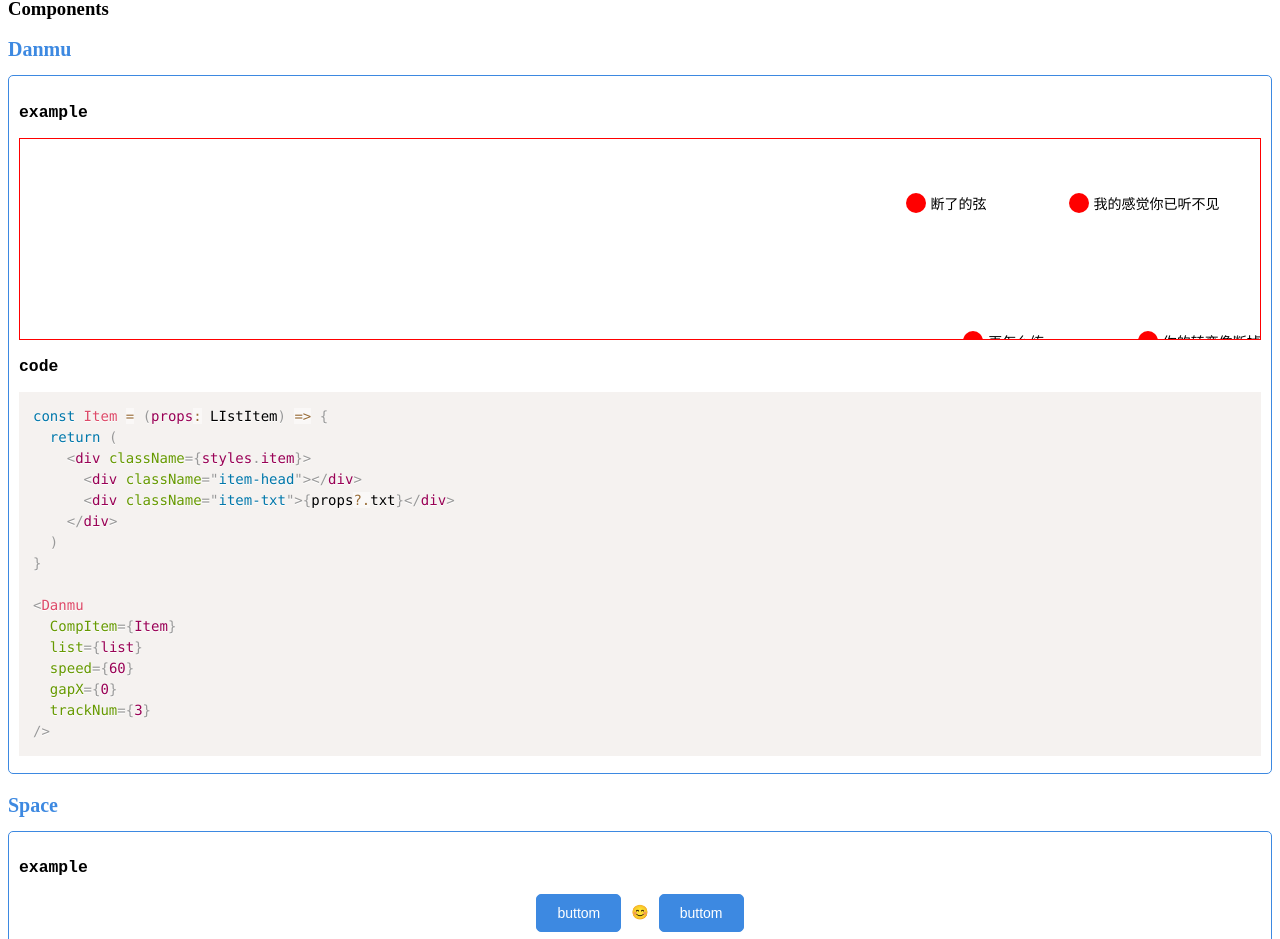
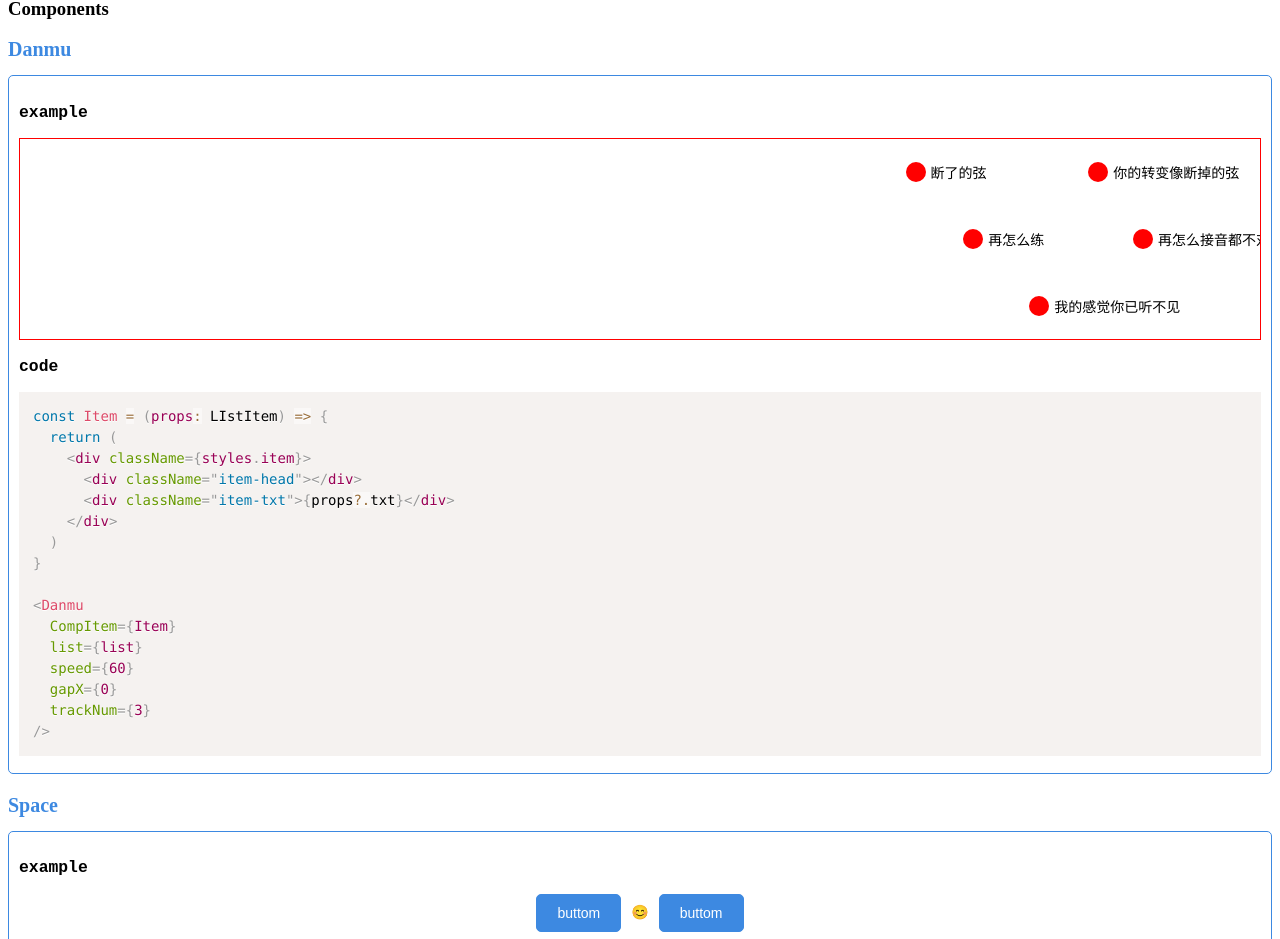
Before and after one commit to daiyu5577/yuwan, a React (Vite) app: page / in a window 1280 px wide. Shown: the part 1780-2719 px from the top of the page. Built offline with nearby package versions, Linux system fonts and the light colour scheme.

Commit message:
feat: 调整 md

```diff
--- a/package.json
+++ b/package.json
@@ -2,6 +2,12 @@
   "name": "@daiyu-5577/yuwan-react",
   "version": "1.0.2",
   "type": "module",
+  "author": {
+    "name": "daiyu",
+    "email": "843355724@qq.com"
+  },
+  "description": "yuwan react component",
+  "homepage": "https://xyuwan.pages.dev",
   "files": [
     "dist"
   ],
--- a/packages/Danmu/index.tsx
+++ b/packages/Danmu/index.tsx
@@ -12,13 +12,14 @@ interface DanmuWrapProps<T> {
   speed?: number // 过渡速度
   delay?: number // 延迟
   loop?: boolean // 是否循环
+  className?: string
 }
 
 // 0 未生成、1：动画中、2：已结束
 type DanmuItem<T extends object> = { id: string, trackIndex: number, el: HTMLDivElement | null, state: number, info: T }
 export default function DanmuWrap<T extends object>(props: DanmuWrapProps<T>) {
 
-  const { CompItem, list, speed = 30, delay = 500, loop = true, gapX = 10, gapY = 10, trackNum = 0, trackheight = `${1 / trackNum * 100}%` } = props
+  const { className = '', CompItem, list, speed = 30, delay = 500, loop = true, gapX = 10, gapY = 10, trackNum = 0, trackheight = `${1 / trackNum * 100}%` } = props
 
   const timer = useRef<any>(0)
   const checkIndex = useRef(0)
@@ -96,7 +97,7 @@ export default function DanmuWrap<T extends object>(props: DanmuWrapProps<T>) {
   }, [trackList])
 
   return (
-    <div ref={DanmuWrapDOM} className={styles.danmuWrap}>
+    <div ref={DanmuWrapDOM} className={`${styles.danmuWrap} ${className}`}>
       {
         trackList?.map((v, i) => (
           <div className="danmuWrap-track" style={{ marginBottom: `${gapY}px`, height: trackheight }} key={i}>
--- a/src/Danmu/index.tsx
+++ b/src/Danmu/index.tsx
@@ -35,8 +35,8 @@ export default function index() {
           delay={1000}
           speed={60}
           gapX={0}
-          trackNum={2}
-          trackheight={'10vw'}
+          gapY={0}
+          trackNum={3}
         />
       </div>
       <h3>code</h3>
```
Also changed, not shown: 1 other file (tests, documents, lock files or other folders).
